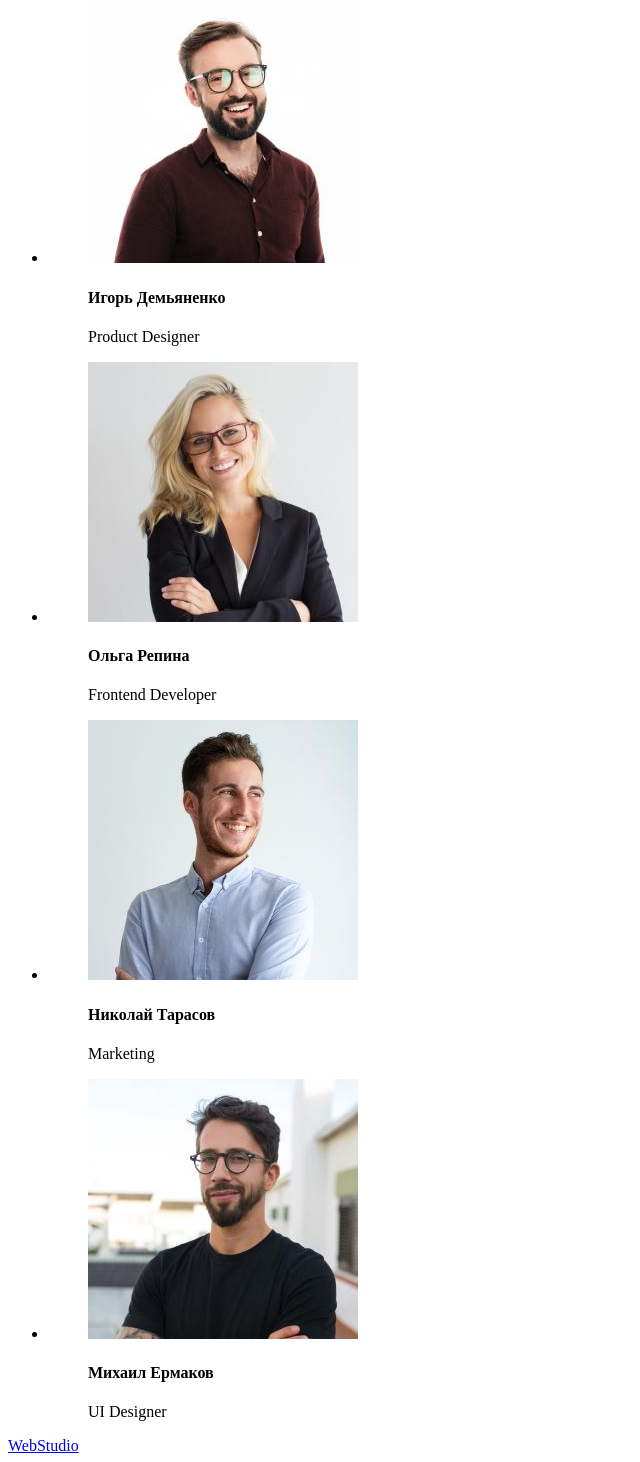
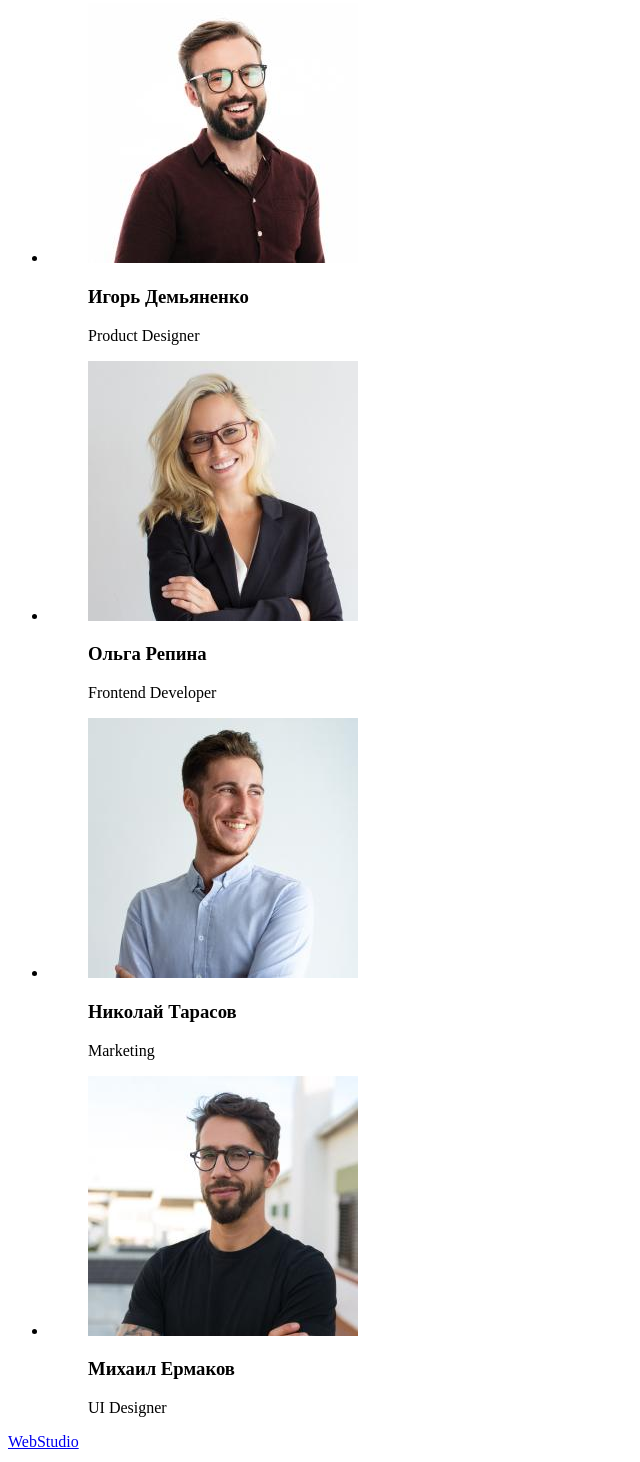
Before and after one commit to AnnaKysilchuk/goit-markup-hw-02, a plain HTML site: page index.html in a window 1280 px wide. Shown: the part 1618-3080 px from the top of the page, without its empty margins (0-640 px from the left). Drawn offline with Linux system fonts and the light colour scheme.

Commit message:
fixed titles' tags

```diff
--- a/index.html
+++ b/index.html
@@ -73,7 +73,7 @@
                     <figure>
                         <img src="./images/team1.jpg" alt="Дизайнер" width="270" />
                         <figcaption>
-                            <h4>Игорь Демьяненко</h4>
+                            <h3>Игорь Демьяненко</h3>
                             <p lang="en">Product Designer</p>
                         </figcaption>
                     </figure>
@@ -82,7 +82,7 @@
                     <figure>
                         <img src="./images/team2.jpg" alt="разработчик" width="270" />
                         <figcaption>
-                            <h4>Ольга Репина</h4>
+                            <h3>Ольга Репина</h3>
                             <p lang="en">Frontend Developer</p>
                         </figcaption>
                     </figure>
@@ -91,7 +91,7 @@
                     <figure>
                         <img src="./images/team3.jpg" alt="маркетолог" width="270" />
                         <figcaption>
-                            <h4>Николай Тарасов</h4>
+                            <h3>Николай Тарасов</h3>
                             <p lang="en">Marketing</p>
                         </figcaption>
                     </figure>
@@ -100,7 +100,7 @@
                     <figure>
                         <img src="./images/team4.jpg" alt="UI дизайнер" width="270" />
                         <figcaption>
-                            <h4>Михаил Ермаков</h4>
+                            <h3>Михаил Ермаков</h3>
                             <p lang="en">UI Designer</p>
                         </figcaption>
                     </figure>
```
Also changed, not shown: portfolio.html (+8 -5 lines).
